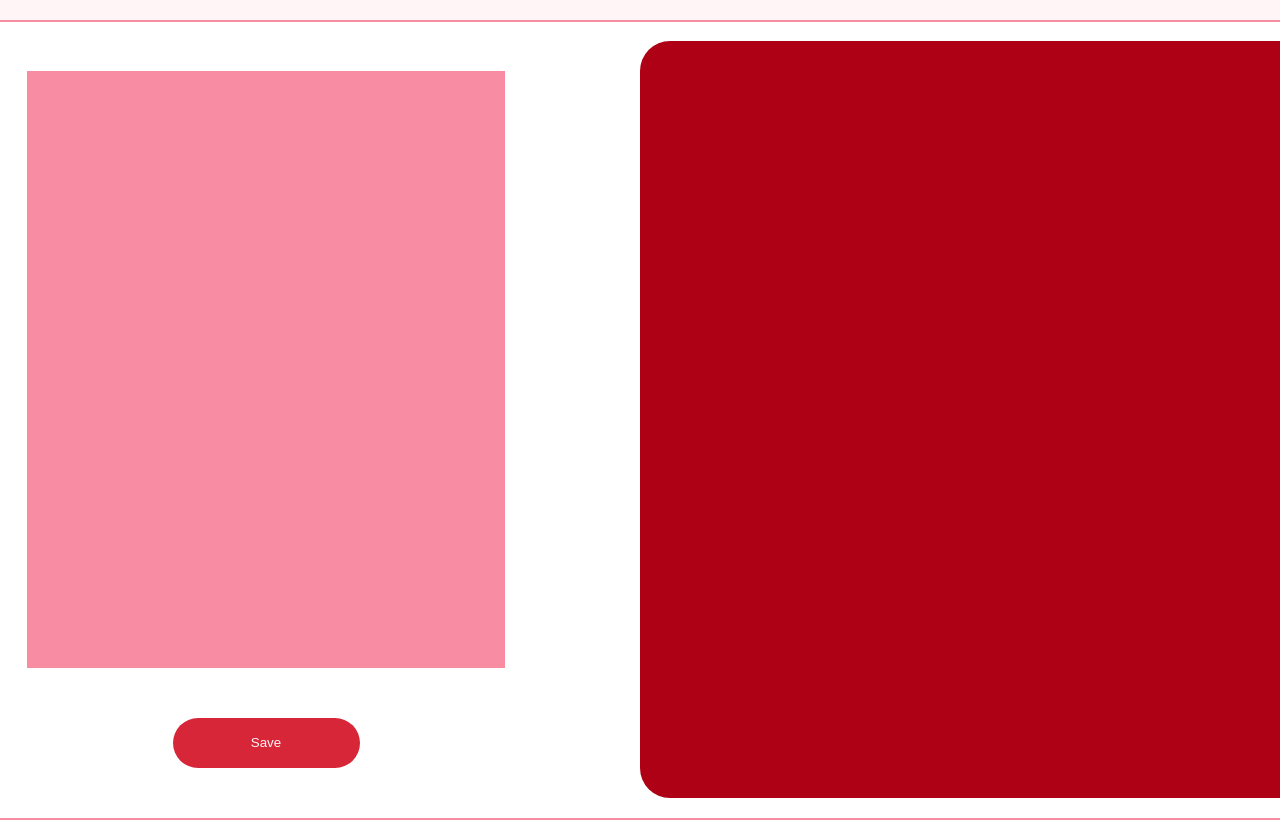
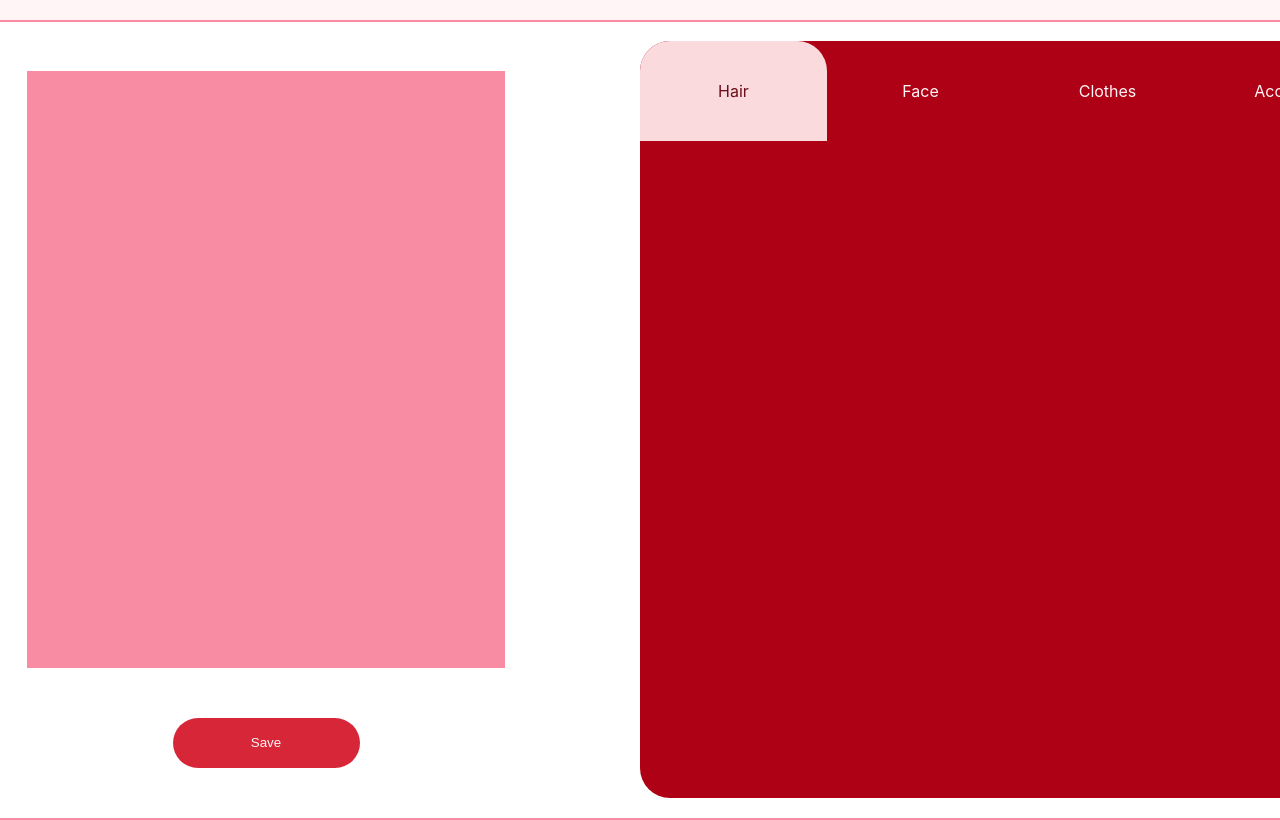
Before and after one commit to nkathyy/DressupGame, a React (Create React App) app: page / in a window 1280 px wide. Shown: the top 820 px of the page. Built offline with nearby package versions, Linux system fonts and the light colour scheme.

Commit message:
use state to control selected tab

```diff
--- a/src/App.jsx
+++ b/src/App.jsx
@@ -3,8 +3,15 @@ import "./App.css";
 import Result from "./components/Result";
 import Drawer from "./components/Drawer";
 import Button from "./components/Button";
+import { useState } from "react";
 
-function App() {
+const App = () => {
+  const [currentTab, setCurrentTab] = useState(1);
+
+  const updateTab = (newTab) => {
+    setCurrentTab(newTab);
+  };
+
   return (
     <div className="app">
       <div>
@@ -18,12 +25,12 @@ function App() {
             </div>
           </div>
           <div className="box">
-            <Drawer />
+            <Drawer currentTab={currentTab} updateTab={updateTab} />
           </div>
         </div>
       </div>
     </div>
   );
-}
+};
 
 export default App;
--- a/src/components/Drawer.jsx
+++ b/src/components/Drawer.jsx
@@ -1,16 +1,18 @@
 import "./Drawer.css";
-import Tab from "./Tab";
-import Item from "./Item";
+import Tabs from "./Tabs";
+// import Item from "./Item";s
+import { tabsList } from "../utils/tabsList.js";
 
-export default function Drawer() {
+const Drawer = ({ currentTab, updateTab }) => {
   return (
     <div className="drawer">
-      {/* <div className="tabs">
-        <Tab />
-      </div>
-      <div className="Items">
+      <Tabs tabArray={tabsList} currentTab={currentTab} updateTab={updateTab} />
+      {/* <div className="Items">
         <Item />
-      </div> */}
+      </div>{" "}
+       */}
     </div>
   );
-}
+};
+
+export default Drawer;
```
